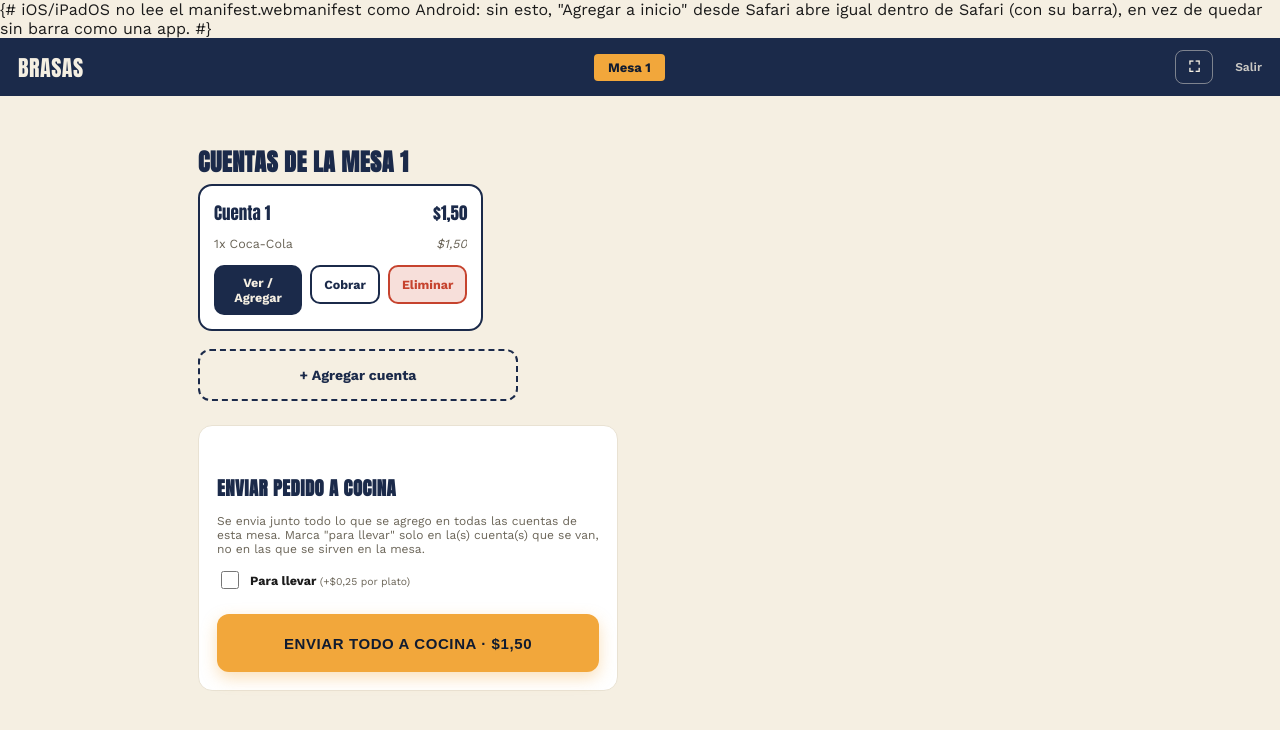
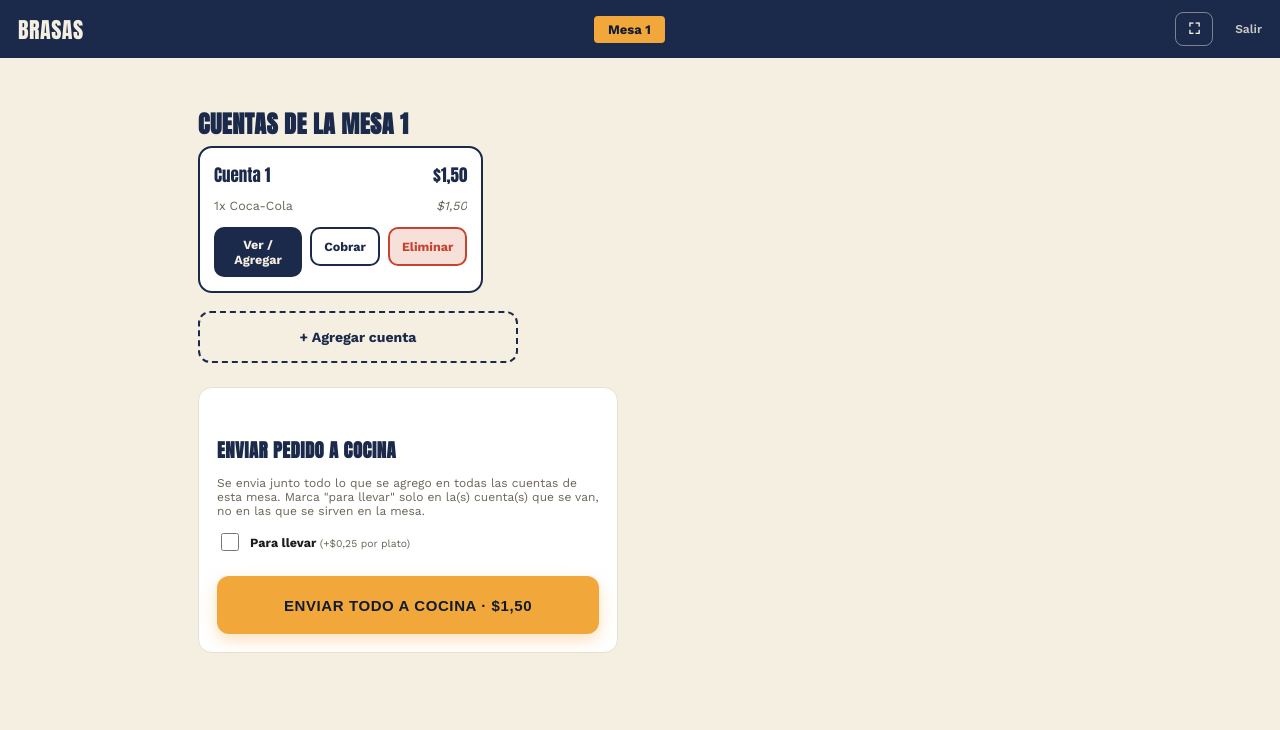
Before and after one commit to Jonathan1700/will-, a Django app: page /mesa/1/cuentas/ in a window 1280 px wide. Shown: the top 730 px of the page. Run offline with Django 5.2, Linux system fonts and the light colour scheme; a user stored in the database is signed in; data comes from the database, SQL or seed files in the repository.

Commit message:
Arregla comentario Django roto que se filtraba como texto en la pagina
{# ... #} no puede ocupar varias lineas en Django (a diferencia de
{% comment %}...{% endcomment %}): el que agregue en el ultimo commit
ocupaba 3 lineas, asi que el motor de templates no lo reconocio como
comentario y mando el texto crudo al navegador, que lo mostraba
flotando arriba de toda la pagina (login, mesero, todo). Lo paso a
una sola linea.

Co-Authored-By: Claude Sonnet 5 <noreply@anthropic.com>

```diff
--- a/pedidos/templates/pedidos/base.html
+++ b/pedidos/templates/pedidos/base.html
@@ -9,9 +9,7 @@
     <link rel="manifest" href="{% static 'pedidos/manifest.webmanifest' %}">
     <meta name="theme-color" content="#1B2A4A">
     <meta name="mobile-web-app-capable" content="yes">
-    {# iOS/iPadOS no lee el manifest.webmanifest como Android: sin esto, "Agregar a
-       inicio" desde Safari abre igual dentro de Safari (con su barra), en vez de
-       quedar sin barra como una app. #}
+    {# iOS/iPadOS no lee el manifest.webmanifest: sin esto, "Agregar a inicio" desde Safari abre dentro de Safari con su barra, en vez de quedar sin barra como una app. #}
     <meta name="apple-mobile-web-app-capable" content="yes">
     <meta name="apple-mobile-web-app-status-bar-style" content="black-translucent">
     <meta name="apple-mobile-web-app-title" content="Brasas">
```
